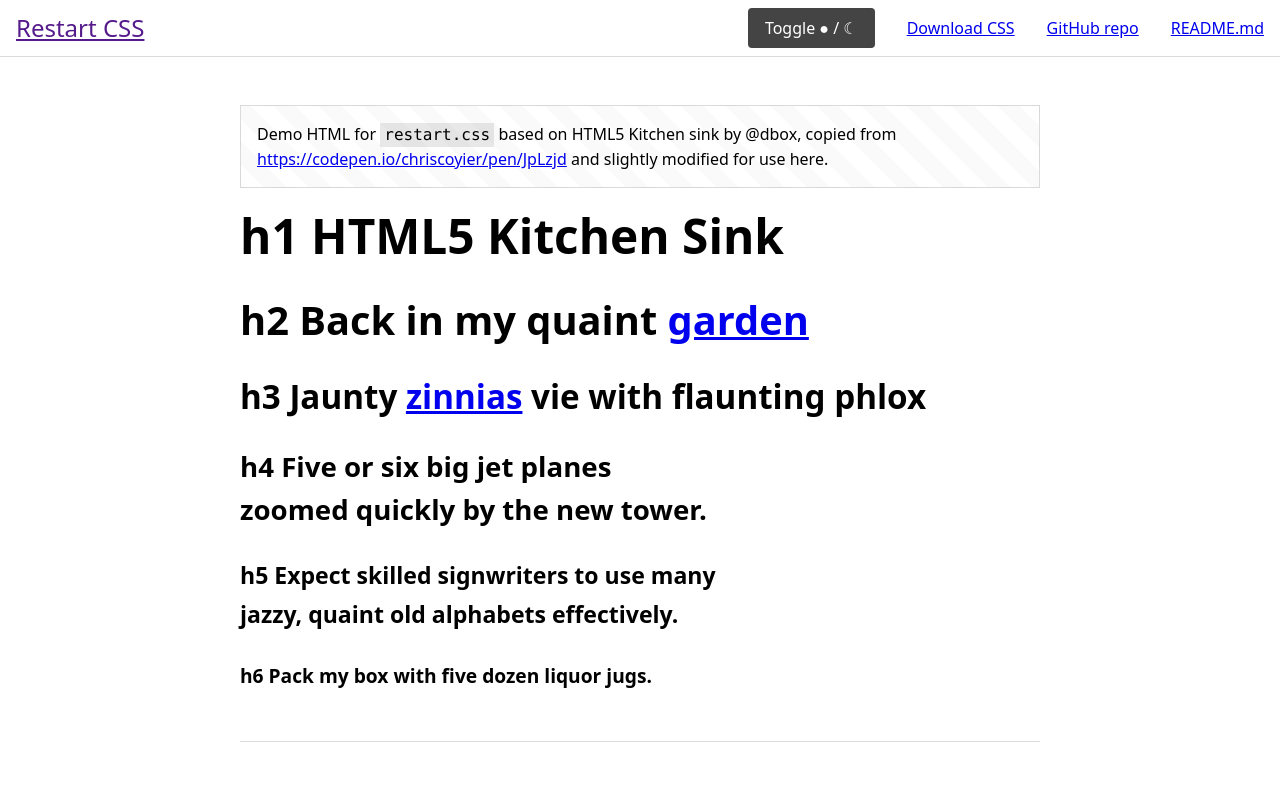
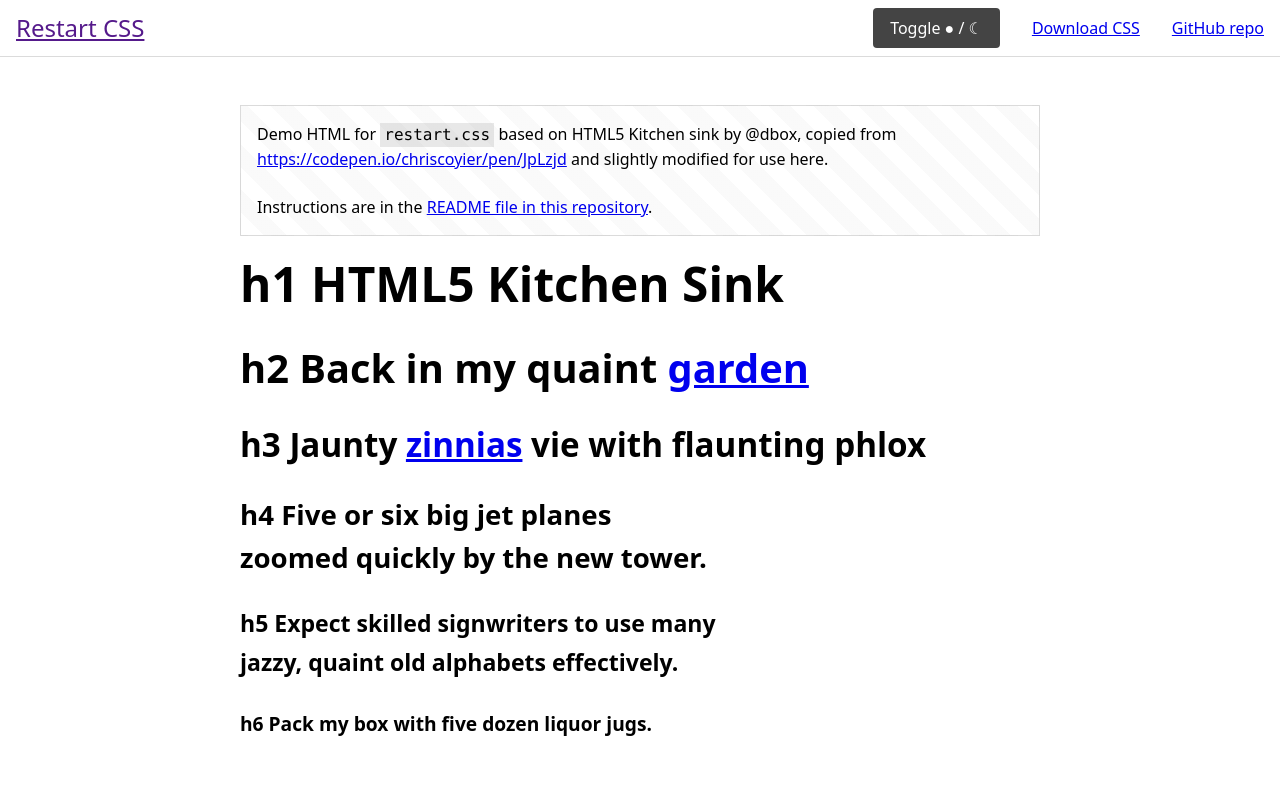
Before and after one commit to SimonPadbury/restart, a plain HTML site: page index.html in a window 1280 px wide. Shown: the top 786 px of the page. Drawn offline with Linux system fonts and the light colour scheme.

Commit message:
Update index.html

```diff
--- a/index.html
+++ b/index.html
@@ -56,7 +56,6 @@
       <nav style="display: flex; gap: 2rem; align-items: center;">
         <a href="https://raw.githubusercontent.com/SimonPadbury/restart-css/main/restart.css">Download CSS</a>
         <a href="https://github.com/SimonPadbury/restart-css/">GitHub repo</a>
-        <a href="https://github.com/SimonPadbury/restart-css/">README.md</a>
       </nav>
     </div>
   </header>
@@ -72,7 +71,8 @@
       );">
         Demo HTML for <code>restart.css</code> based on HTML5 Kitchen sink by @dbox, copied from <a
           href="https://codepen.io/chriscoyier/pen/JpLzjd">https://codepen.io/chriscoyier/pen/JpLzjd</a> and slightly
-        modified for use here.
+        modified for use here.<br><br>
+        Instructions are in the <a href="https://github.com/SimonPadbury/restart-css/">README file in this repository</a>.
       </div>
     </section>
     <section>
```
